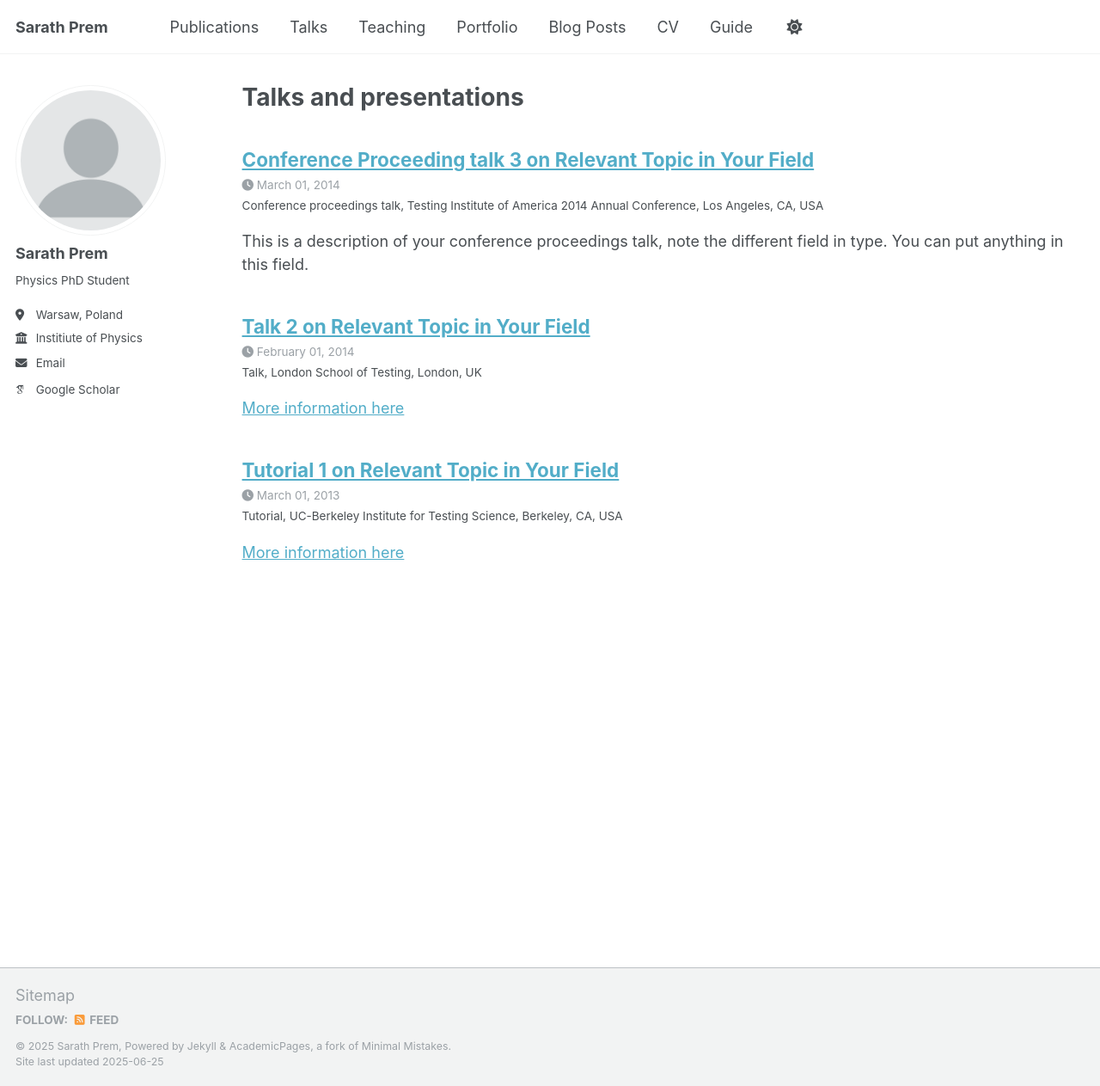
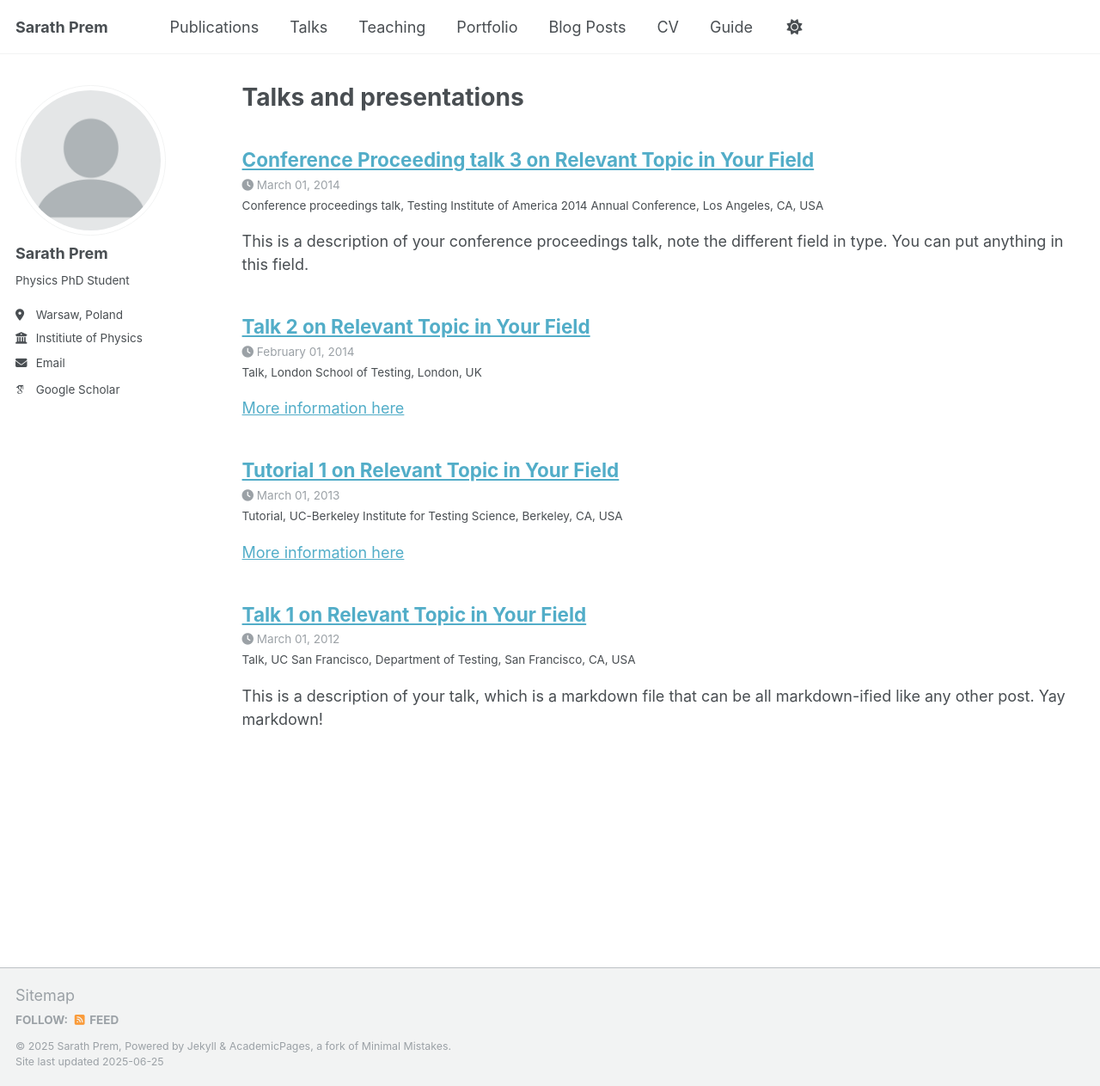
Before and after one commit to Sarath-Prem/Sarath-Prem.github.io, a Jekyll site: the page built from _pages/talks.html, in a window 1280 px wide and 1263 px high. Shown: the whole window at 86% size. Built offline with Jekyll 4.4.1, drawn with Linux system fonts in a browser that asks for light colours; some web fonts are replaced; a file with an impossible date is left out; part of the change alters nothing that is shown.

Commit message:
Update Talks_Collection.md

```diff
--- a/_talks/Talks_Collection.md
+++ b/_talks/Talks_Collection.md
@@ -1,16 +1,11 @@
-## Posters Presented
+---
+title: "Talk 1 on Relevant Topic in Your Field"
+collection: talks
+type: "Talk"
+permalink: /talks/2012-03-01-talk-1
+venue: "UC San Francisco, Department of Testing"
+date: 2012-03-01
+location: "San Francisco, CA, USA"
+---
 
-- *IFPAN reporting session for 2024, Warsaw, Poland* (February 20, 2025): <u>Poster on</u> “Visibility of microwave absorption as a probe of Majorana bound states non-locality”
-- *Focused Expert Meeting on INTERFACING MAGNETISM AND SUPERCONDUCTIVITY WITH TOPOLOGICAL MATTER 2024, Warsaw, Poland* (October 22–23, 2024): <u>Poster on</u> “Visibility of microwave absorption to distinguish Majorana, quasi-Majorana, and Andreev states”
-- *IIT Madras, India* (September 26, 2024): <u>Talk on</u> “Longitudinal coupling between electrically driven spin-qubits and a resonator” (Contributed talk organized by Prof. Rajesh Narayanan)
-- *Cochin University of Science and Technology, Kochi, Kerala, India* (December 20, 2023): <u>Talk on</u> “Longitudinal coupling between electrically driven spin-qubits and a resonator”
-- *51st International School & Conference on the Physics of Semiconductors “Jaszowiec 2023”, Szczyrk-Biała, Poland* (June 17–23, 2023): <u>Contributed Oral presentation on</u> “Longitudinal coupling between electrically driven spin-qubits and a resonator”
-- *XV PhD Students’ Symposium, Zegrze, Poland* (June 5–7, 2023): <u>Talk on</u> “Floquet spin qubits in gate-defined quantum dots coupled to a microwave cavity”
-- *Hybrid Quantum Technologies Workshop and Germanium Day, Institute of Science and Technology Austria* (April 3–6, 2023): <u>Poster on</u> “Longitudinal coupling between electrically driven spin-qubits and a resonator”
-- *Cochin University of Science and Technology, Kochi, Kerala, India* (March 23, 2023): <u>Talk on</u> “Longitudinal coupling between electrically driven spin-qubits and a resonator”
-- *T.K.M. College of Arts and Science, Kerala, India* (March 15, 2023): <u>Talk on</u> “Longitudinal coupling between electrically driven spin-qubits and a resonator”
-- *Focused Expert Meeting on INTERFACING MAGNETISM AND SUPERCONDUCTIVITY WITH TOPOLOGICAL MATTER* (January 17–18, 2023): <u>Poster on</u> “Floquet spin qubits in gate-defined quantum dots coupled to a microwave cavity”
-- *XIV PhD Students’ Symposium, Zegrze, Poland* (September 19–20, 2022): <u>Talk on</u> “Berry-phase induced entanglement of electron spins coupled to a microwave cavity”
-- *JEMS 2022* (July 24–29, 2022): <u>Online Poster on</u> “Berry-phase induced entanglement of electron spins coupled to a microwave cavity”
-- *50th International School & Conference on the Physics of Semiconductors “Jaszowiec 2022”* (June 4–10, 2022): <u>Poster on</u> “Berry-phase induced entanglement of electron spins coupled to a microwave cavity”
-- *49th International School & Conference on the Physics of Semiconductors “Jaszowiec 2021”* (September 1–3, 2021): <u>Online Poster on</u> “Non-Abelian Berry phases of electrically driven hole-spin qubits in wave-guide QED”
+This is a description of your talk, which is a markdown file that can be all markdown-ified like any other post. Yay markdown!
```
